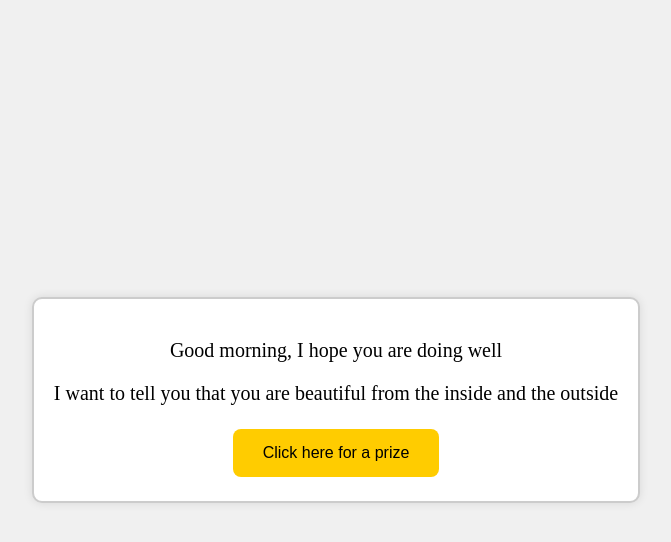
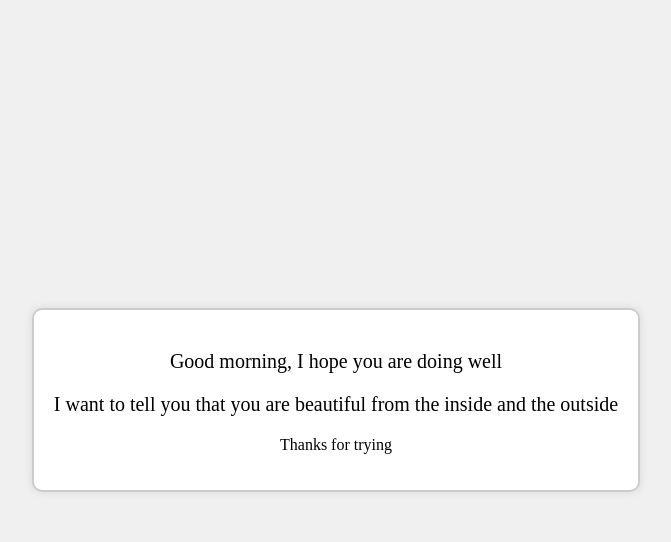
Before and after one commit to Booda01/Date-detection, a plain HTML site: page index.html in a window 1280 px wide. Both pictures are taken after a click on the button "Click here for a prize". Shown: the whole page, without its empty margins (304-975 px from the left). Drawn offline with Linux system fonts and the light colour scheme.

Commit message:
Update index.html

```diff
--- a/index.html
+++ b/index.html
@@ -45,11 +45,18 @@
             <p>Good morning, I hope you are doing well</p>
             <p>I want to tell you that you are beautiful from the inside and the outside</p>
         </div>
-        <button class="button" onclick="showPrize()">Click here for a prize</button>
+        <button class="button" id="prizeButton" onclick="showPrize()">Click here for a prize</button>
+        <p id="thanksMessage" style="display: none;">Thanks for trying</p>
     </div>
 
     <script>
         function showPrize() {
+            if (localStorage.getItem('hasClicked')) {
+                document.getElementById('prizeButton').style.display = 'none';
+                document.getElementById('thanksMessage').style.display = 'block';
+                return;
+            }
+
             const rand = Math.random();
             let prize;
 
@@ -62,6 +69,21 @@
             }
 
             alert(prize);
+
+            // Mark that the user has clicked
+            localStorage.setItem('hasClicked', 'true');
+
+            // Hide the button and show the "Thanks for trying" message
+            document.getElementById('prizeButton').style.display = 'none';
+            document.getElementById('thanksMessage').style.display = 'block';
+        }
+
+        // Check if the user has already clicked
+        window.onload = function() {
+            if (localStorage.getItem('hasClicked')) {
+                document.getElementById('prizeButton').style.display = 'none';
+                document.getElementById('thanksMessage').style.display = 'block';
+            }
         }
     </script>
 </body>
```
